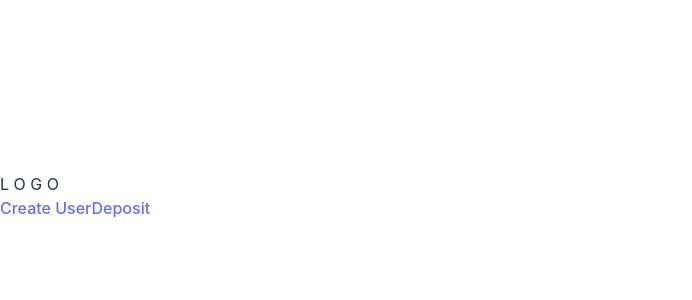
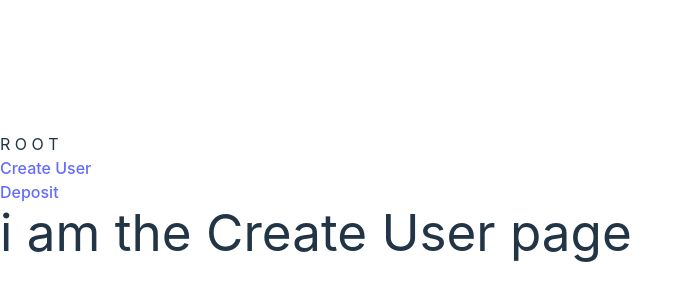
Before and after one commit to pan-de-salita/Banking-App, a React (Vite) app: page /root in a window 1280 px wide. Shown: the part 204-504 px from the top of the page, without its empty margins (0-692 px from the left). Built offline with nearby package versions, Linux system fonts and the light colour scheme.

Commit message:
chore: clarify collaboration instructions

```diff
--- a/src/main.jsx
+++ b/src/main.jsx
@@ -20,6 +20,10 @@ const BankingApp = createBrowserRouter([
     element: <Root />,
     children: [
       {
+        index: true,
+        element: <CreateUser />,
+      },
+      {
         path: 'create-user',
         element: <CreateUser />,
       },
--- a/src/routes/Root.jsx
+++ b/src/routes/Root.jsx
@@ -3,13 +3,19 @@ import { Link, Outlet } from 'react-router-dom';
 export default function Root() {
   return (
     <>
-      <div className='w-screen h-screen flex'>
-        <div className='p-8 w-40 flex flex-col justify-start gap-4 outline-2 outline-dashed outline-blue-500'>
-          <h2>L O G O</h2>
-          <Link to='/root/create-user'>Create User</Link>
-          <Link to='/root/deposit'>Deposit</Link>
-        </div>
-        <div className='w-full flex justify-center items-center'>
+      <div className='w-screen h-screen flex flex-col-reverse md:flex-row lg:flex-row'>
+        <nav className='p-8 flex flex-row md:flex-col lg:flex-col justify-start gap-4 outline-2 outline-dashed outline-blue-500'>
+          <h2 className='invisible lg:visible'>R O O T</h2>
+          <ul className='flex flex-row md:flex-col lg:flex-col gap-4'>
+            <li>
+              <Link to='/root/create-user'>Create User</Link>
+            </li>
+            <li>
+              <Link to='/root/deposit'>Deposit</Link>
+            </li>
+          </ul>
+        </nav>
+        <div className='p-8 w-full h-screen flex justify-center items-center'>
           <Outlet />
         </div>
       </div>
```
Also changed, not shown: 1 other file (tests, documents, lock files or other folders).
